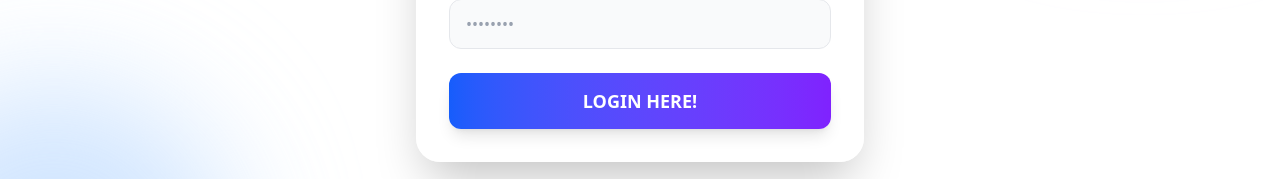
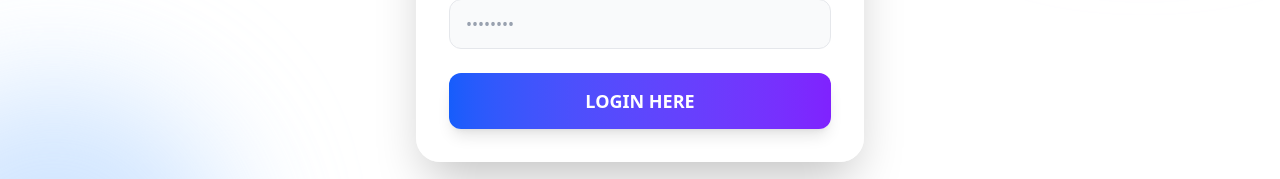
Before and after one commit to dushansineth-design/mydevops, a React (Vite) app in the folder mern-auth-frontend/: page /login in a window 1280 px wide. Shown: the part 495-674 px from the top of the page. Built offline with nearby package versions, Linux system fonts and the light colour scheme.

Commit message:
update login button

```diff
--- a/mern-auth-frontend/src/components/Login.jsx
+++ b/mern-auth-frontend/src/components/Login.jsx
@@ -73,7 +73,7 @@ export default function Login() {
             type="submit"
             className="w-full py-3.5 rounded-xl bg-gradient-to-r from-blue-600 to-violet-600 text-white font-bold text-lg shadow-lg hover:shadow-blue-500/30 hover:scale-[1.02] transition-all duration-200"
           >
-            LOGIN HERE!
+            LOGIN HERE
           </button>
         </form>
       </div>
```
